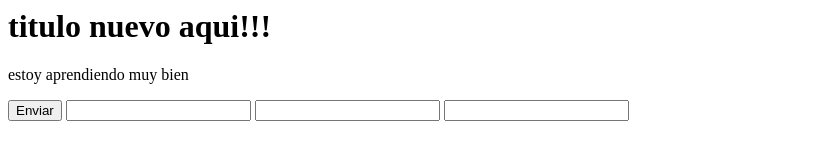
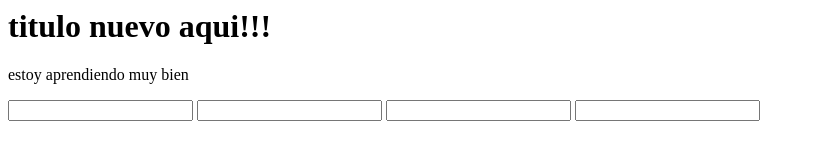
Before and after one commit to RicardoGCuellar/git-hello-world, a plain HTML site: page index.html in a window 1280 px wide. Shown: the whole page, without its empty margins (0-815 px from the left). Drawn offline with Linux system fonts and the light colour scheme.

Commit message:
se cambio text por texto

```diff
--- a/index.html
+++ b/index.html
@@ -8,7 +8,7 @@
 	<h1>titulo nuevo aqui!!!</h1>
 	<p> estoy aprendiendo muy bien </p>
 	<form action="@" method="get">
-		<input type="button" value="Enviar" />
+		<input type="number" value="Enviar" />
 		<input type="texto" name="firstName" id="name">
 		<input type="text" name="firstName" id="name">
 		<input type="number" name="age" id="age">
```
